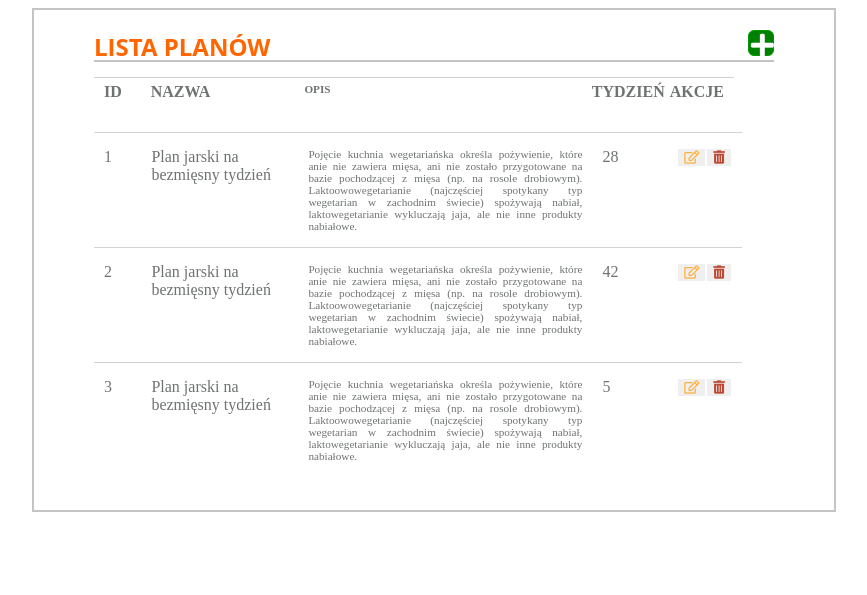
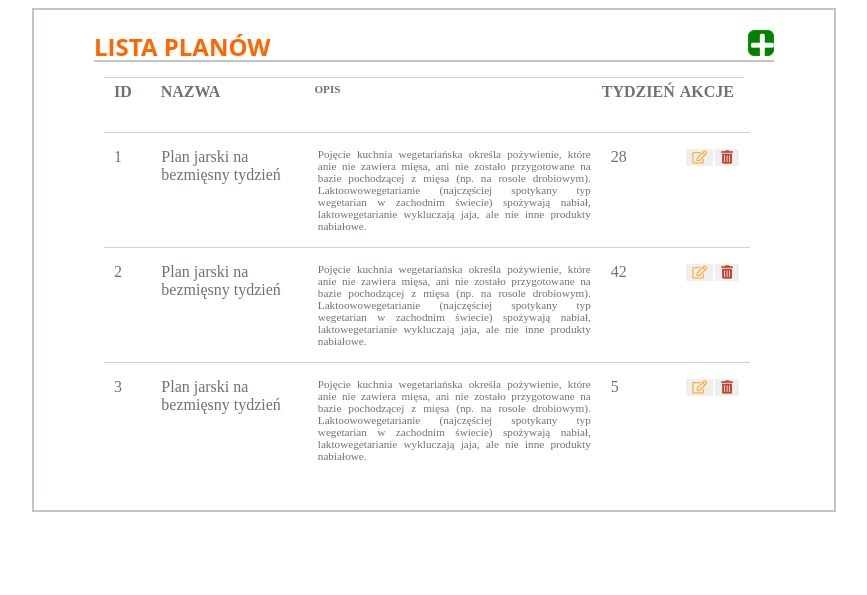
Before and after one commit to Ravenwroc/ScrumLab, a website: page development/schedules.html in a window 1280 px wide. Shown: the whole page, without its empty margins (206-1073 px from the left). Drawn offline with nearby package versions, Linux system fonts and the light colour scheme; files that its build step writes are made by us from their sources.

Commit message:
_8.1_schedules_view

```diff
--- a/development/scss/partials/_8.1_schedules_view.scss
+++ b/development/scss/partials/_8.1_schedules_view.scss
@@ -56,8 +56,8 @@
 //----------LISTA-------------
 
   .list__container {
-    width: 95%;
-    margin-left: 20px;
+    width: 87%;
+    margin-left: 30px;
   }
 
   .title_list {
@@ -67,7 +67,7 @@
     color: #6E7371;
     font-weight: 700;
     margin: 15px auto;
-    margin-left: 60px;
+    margin-left: 70px;
     padding-top: 5px;
     text-transform: uppercase;
   }
@@ -115,7 +115,7 @@
     li {
       color: #6E7371;
       display: inline-flex;
-      width: 90%;
+      //width: 90%;
       border-top: 1px solid #D2D2D1;
       padding-top: 15px;
       padding-bottom: 15px;
```
